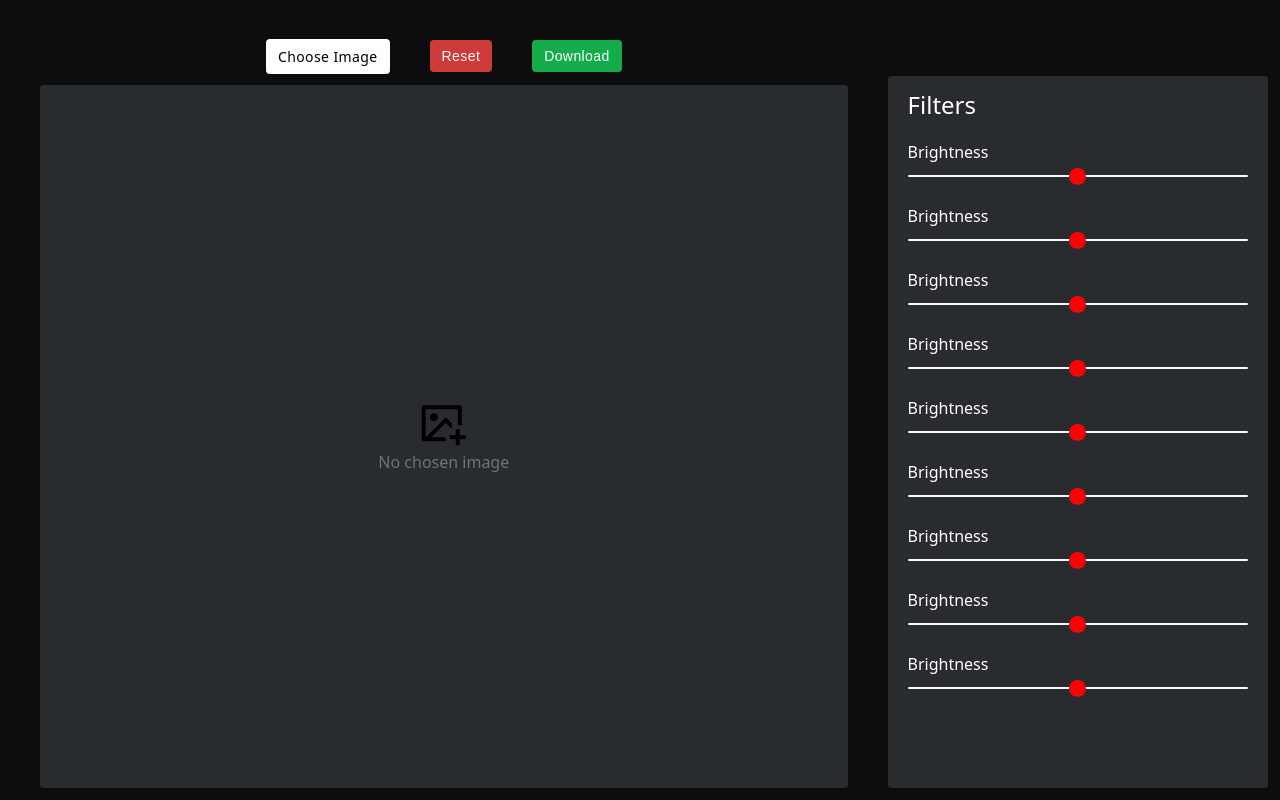
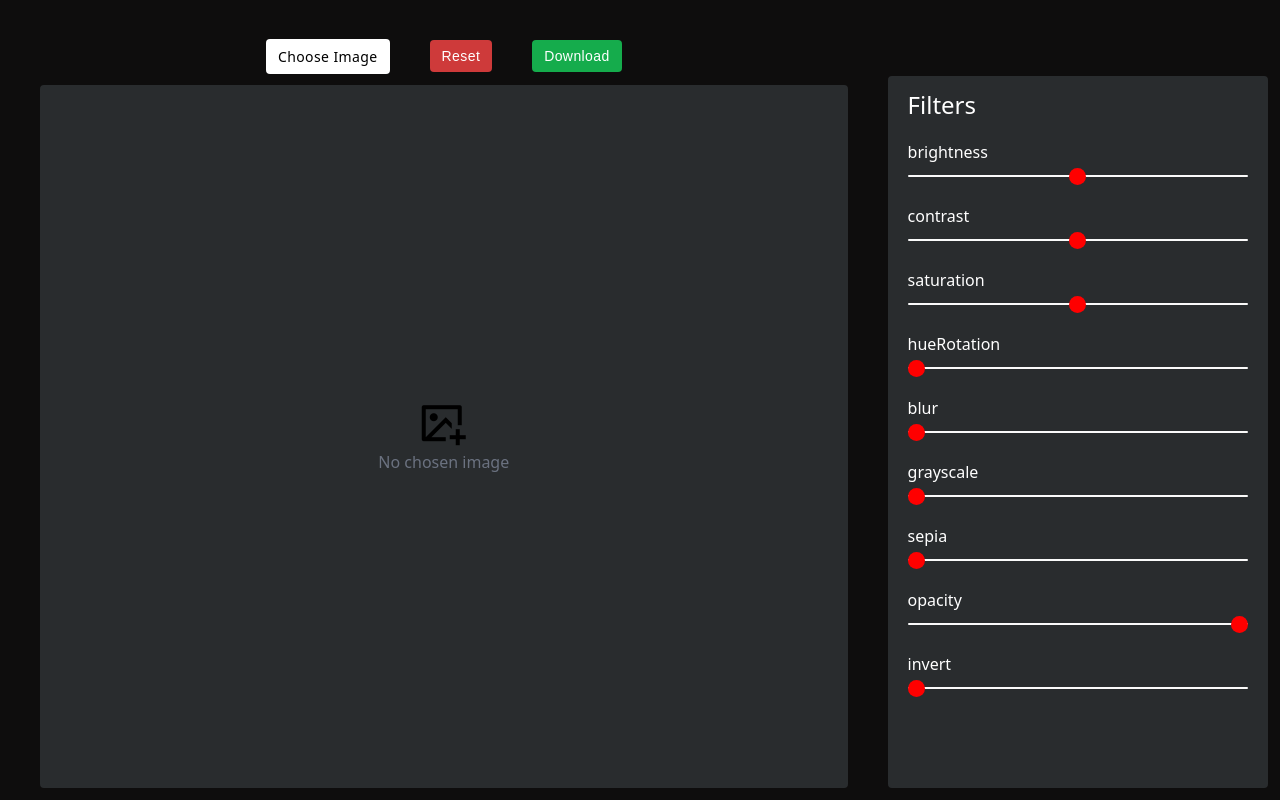
Before and after one commit to softwaredeveloper111/Lumix---Web-based-Photo-Editor-, a website built with Vite: page index.html in a window 1280 px wide. Built offline with nearby package versions, Linux system fonts and the light colour scheme.

Commit message:
ui(filters):add filters here

```diff
--- a/index.html
+++ b/index.html
@@ -34,48 +34,6 @@
          <div id="right">
           <h2>Filters</h2>
           <div id="filters">
-              <div class="filter">
-                  <label for="brightness">Brightness</label>
-                  <input type="range" name="brightness" id="brightness" min="0" max="200" value="100">
-              </div>
-
-              <div class="filter">
-                  <label for="brightness">Brightness</label>
-                  <input type="range" name="brightness" id="brightness" min="0" max="200" value="100">
-              </div>
-
-
-              <div class="filter">
-                  <label for="brightness">Brightness</label>
-                  <input type="range" name="brightness" id="brightness" min="0" max="200" value="100">
-              </div>
-
-
-              <div class="filter">
-                  <label for="brightness">Brightness</label>
-                  <input type="range" name="brightness" id="brightness" min="0" max="200" value="100">
-              </div>
-              <div class="filter">
-                  <label for="brightness">Brightness</label>
-                  <input type="range" name="brightness" id="brightness" min="0" max="200" value="100">
-              </div>
-              <div class="filter">
-                  <label for="brightness">Brightness</label>
-                  <input type="range" name="brightness" id="brightness" min="0" max="200" value="100">
-              </div>
-              <div class="filter">
-                  <label for="brightness">Brightness</label>
-                  <input type="range" name="brightness" id="brightness" min="0" max="200" value="100">
-              </div>
-              <div class="filter">
-                  <label for="brightness">Brightness</label>
-                  <input type="range" name="brightness" id="brightness" min="0" max="200" value="100">
-              </div>
-              <div class="filter">
-                  <label for="brightness">Brightness</label>
-                  <input type="range" name="brightness" id="brightness" min="0" max="200" value="100">
-              </div>
-
 
 
          </div>
--- a/src/main.ts
+++ b/src/main.ts
@@ -5,9 +5,9 @@ import 'remixicon/fonts/remixicon.css'
 
 
 interface FilterType  {
-  value:number;
-  min:number;
-  max:number;
+  value:string;
+  min:string;
+  max:string;
   unit:string;
 }
 
@@ -16,7 +16,6 @@ interface FilterType  {
 interface Filter<T>{
   brightness:T,
   contrast:T,
-  exposure:T,
   saturation:T,
   hueRotation:T,
   blur:T,
@@ -32,72 +31,95 @@ interface Filter<T>{
 
 const filters:Filter<FilterType> = {
   brightness:{
-    value:100,
-    min:0,
-    max:200,
+    value:"100",
+    min:"0",
+    max:"200",
     unit:"%"
   },
   contrast:{
-    value:100,
-    min:0,
-    max:200,
+    value:"100",
+    min:"0",
+    max:"200",
     unit:"%"
   },
-  exposure:{
-     value:100,
-     min:0,
-     max:200,
-     unit:"%",
 
-  },
   saturation:{
-     value:100,
-     min:0,
-     max:200,
+     value:"100",
+     min:"0",
+     max:"200",
      unit:"%"
   },
   hueRotation:{
-    value:0,
-    min:0,
-    max:360,
+    value:"0",
+    min:"0",
+    max:"360",
     unit:"deg",
   },
   blur:{
-    value:0,
-    min:0,
-    max:20,
+    value:"0",
+    min:"0",
+    max:"20",
     unit:"px"
   },
   grayscale:{
-    value:0,
-    min:0,
-    max:100,
+    value:"0",
+    min:"0",
+    max:"100",
     unit:"%"
   },
   sepia:{
-    value:0,
-    min:0,
-    max:100,
+    value:"0",
+    min:"0",
+    max:"100",
     unit:"%"
   },
   opacity:{
-    value:100,
-    min:0,
-    max:100,
+    value:"100",
+    min:"0",
+    max:"100",
     unit:"%",
   },
   invert:{
-     value:0,
-     min:0,
-     max:100,
+     value:"0",
+     min:"0",
+     max:"100",
      unit:"%"
   }
 }
 
 
 
-function createElement(name,value,min,max,unit="%") {
+function createElement(name:string,value:string,min:string,max:string):HTMLDivElement {
+
+  const div = document.createElement("div") as HTMLInputElement;
+  div.classList.add("filter");
+
+
+  const p = document.createElement("p") as HTMLInputElement;
+  p.textContent = name;
+
+
+  const input = document.createElement("input") as HTMLInputElement;
+  input.type = "range";
+  input.name=  name;
+  input.id= name;
+  input.min = min;
+  input.max = max;
+  input.value = value;
+
+
+  div.appendChild(p);
+  div.appendChild(input);
+  return div
+
+}
 
 
 
-}
+
+Object.keys(filters).forEach(filterName=>{
+  const key = filterName as keyof typeof filters;
+  //  console.log(filterName,filters[key])
+  const filtersContainerDiv = document.getElementById("filters") as HTMLDivElement;
+  filtersContainerDiv.appendChild(createElement(filterName, filters[key].value, filters[key].min, filters[key].max));
+})
--- a/src/style.css
+++ b/src/style.css
@@ -142,7 +142,7 @@ background-color: var(--color-peace);
     font-weight: var(--font-light);
 }
 
-.filter > label{
+.filter > p{
     color: var(--color-peace);
 }
 
```
